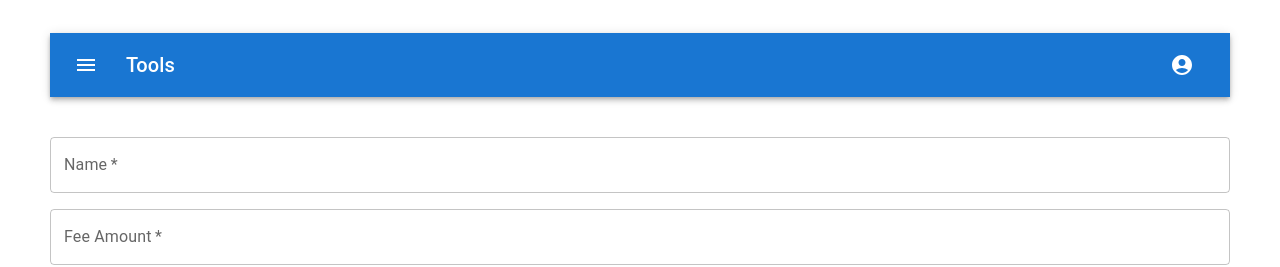
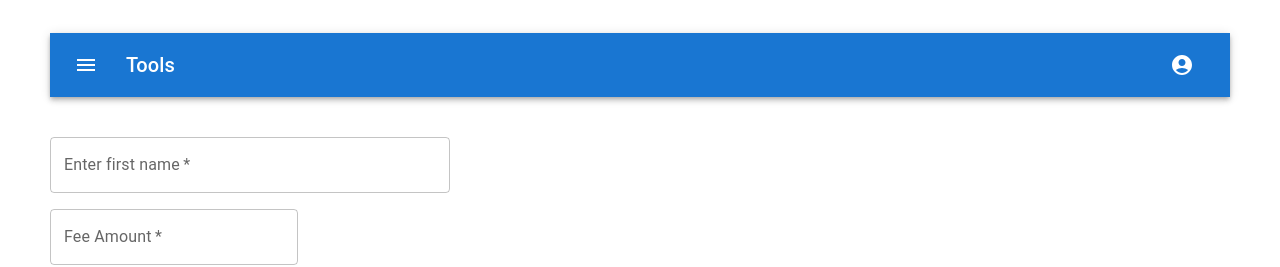
Before and after one commit to AerialSky93/test-web, a React (Create React App) app: page /post in a window 1280 px wide. Shown: the top 267 px of the page. Built offline with nearby package versions, Linux system fonts and the light colour scheme.

Commit message:
add cypress tests

```diff
--- a/src/components/customer-form/customer-form.tsx
+++ b/src/components/customer-form/customer-form.tsx
@@ -16,10 +16,17 @@ import { AdapterDayjs } from "@mui/x-date-pickers/AdapterDayjs";
 import dayjs, { Dayjs } from "dayjs";
 import { DatePicker } from "@mui/x-date-pickers/DatePicker";
 
+export const getValueSum = () => {
+  return 4;
+};
+
 function CustomerForm() {
   const [dateValue, setDateValue] = useState<Dayjs | null>(dayjs("2022-04-17"));
   const [activeCustomer, setActiveCustomer] = useState<boolean>(false);
 
+  const [firstNameText, setFirstNameText] = useState<string>("");
+  const [firstNameErrorFlag, setFirstNameErrorFlag] = useState<boolean>(false);
+  const [firstNameError, setFirstNameError] = useState<string>("");
   const [formData, setFormData] = useState({
     firstName: "",
     feeAmount: "",
@@ -41,6 +48,18 @@ function CustomerForm() {
     setOpen(false);
   };
 
+  const handleFirstNameChange = (e: ChangeEvent<HTMLInputElement>) => {
+    const currentFirstNameText = e.target.value;
+    if (currentFirstNameText.length > 5 || currentFirstNameText.length === 0) {
+      setFirstNameErrorFlag(true);
+      setFirstNameError("Data is required and must be less than 5 characters");
+    } else {
+      setFirstNameErrorFlag(false);
+      setFirstNameError("");
+    }
+    setFirstNameText(e.target.value);
+  };
+
   const handleChange = (e: ChangeEvent<HTMLInputElement>) => {
     const { name, value } = e.target;
     setFormData({ ...formData, [name]: value });
@@ -49,7 +68,7 @@ function CustomerForm() {
   const handleSubmit = (event: React.FormEvent<HTMLFormElement>) => {
     event.preventDefault();
     const customerPostRequest: CustomerCreateRequest = {
-      firstName: formData.firstName,
+      firstName: firstNameText,
       feeAmount: +formData.feeAmount,
       enrollmentDate: formData?.enrollmentDate?.toDate(),
       activeFlag: activeCustomer,
@@ -88,20 +107,22 @@ function CustomerForm() {
       <form onSubmit={handleSubmit}>
         <Box marginBottom={2}>
           <TextField
-            label="Name"
+            label="Enter first name"
             variant="outlined"
-            fullWidth
+            error={firstNameErrorFlag}
+            helperText={firstNameError}
             name="firstName"
-            value={formData.firstName}
-            onChange={handleChange}
+            value={firstNameText}
+            onChange={handleFirstNameChange}
+            style={{ width: 400 }}
             required
+            data-qa="first-name"
           />
         </Box>
         <Box>
           <TextField
             label="Fee Amount"
             variant="outlined"
-            fullWidth
             name="feeAmount"
             type="number"
             value={formData.feeAmount}
```
Also changed, not shown: 2 other files (tests, documents, lock files or other folders).
